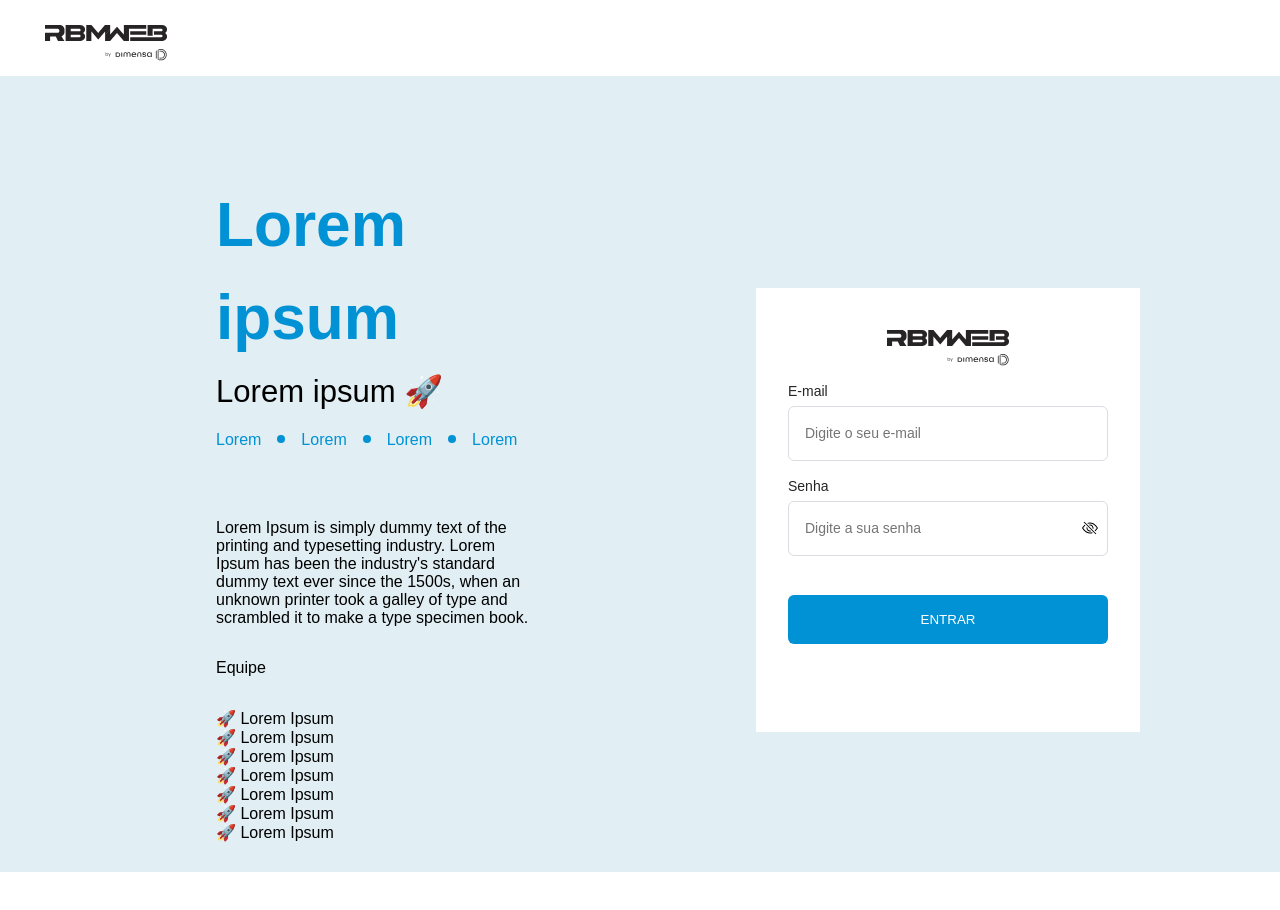
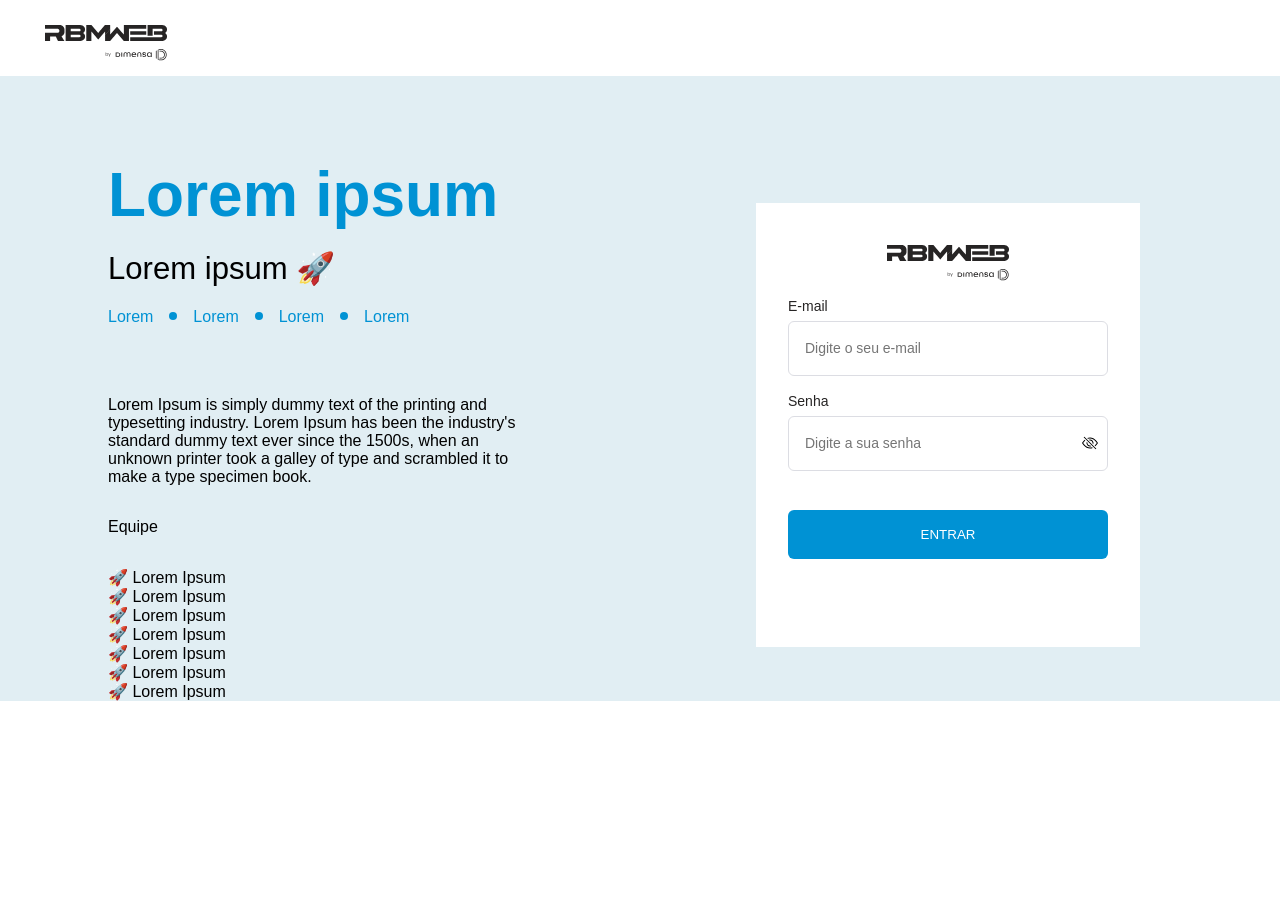
Before and after one commit to paulohenriqueresende10/rbm-resource-manager, a React (Create React App) app: page / in a window 1280 px wide. Shown: the top 910 px of the page. After the commit the page ends 800 px from the top, so only its background shows below. Built offline with nearby package versions, Linux system fonts and the light colour scheme.

Commit message:
fix: corrgindo tamanho da main e do text container

```diff
--- a/src/components/atoms/container/container-style.ts
+++ b/src/components/atoms/container/container-style.ts
@@ -1,8 +1,7 @@
 import styled from "styled-components";
 
 export const StyledContainer = styled.div`
-    padding: 72px 0px 72px 108px;
-    width: 30vw;
+    /* padding: 72px 0px 72px 108px; */
 `;
 
 export const StyledSubtitle = styled.h3`
--- a/src/components/molecules/main/main-style.ts
+++ b/src/components/molecules/main/main-style.ts
@@ -4,7 +4,7 @@ import styled from "styled-components";
 export const StyledMain = styled.main`
     display: flex;
     justify-content: center;
-    height: calc(100% - 76px);
+    /* height: calc(100% - 76px); */
     padding: 72px 140px 0px 108px;
     gap: 225.26px;
     align-items: center;
```
